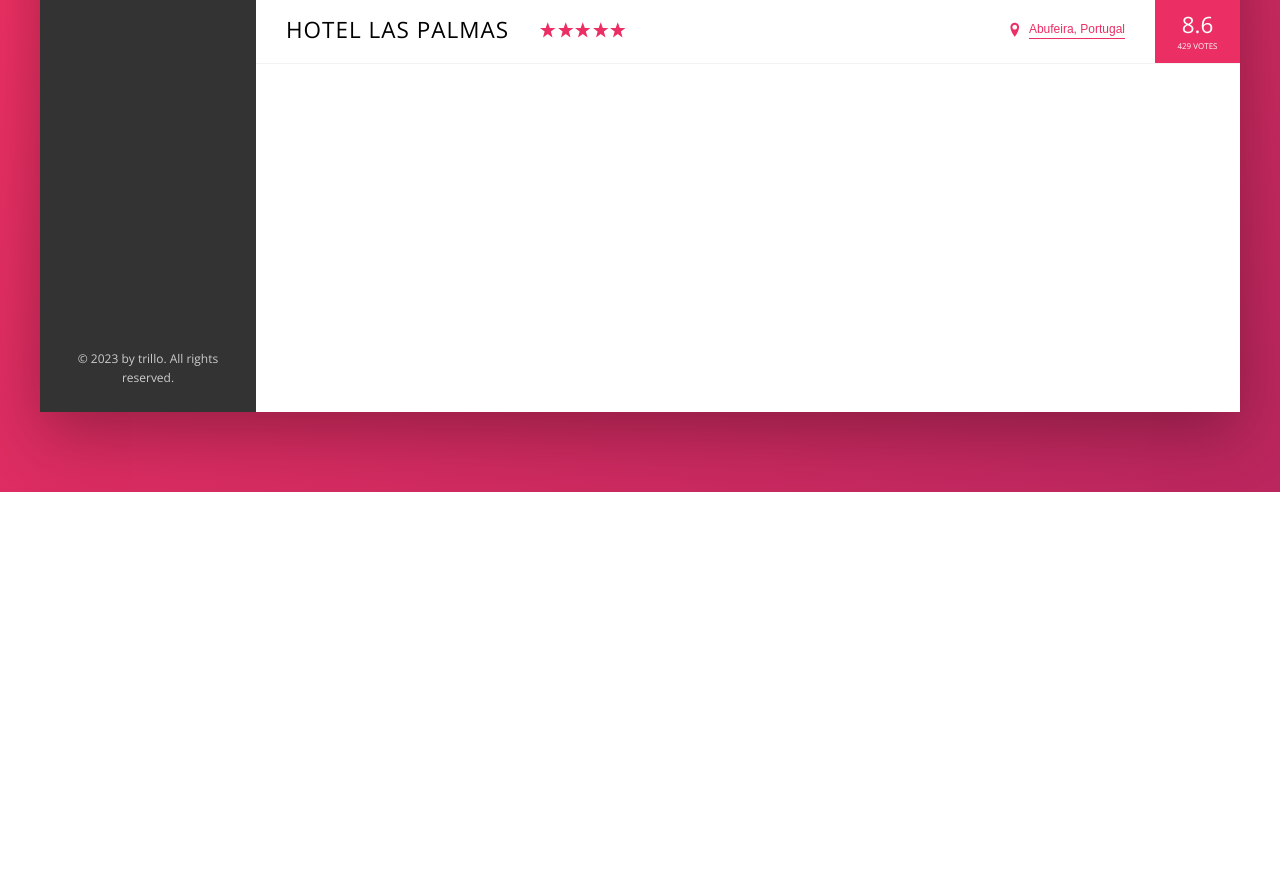
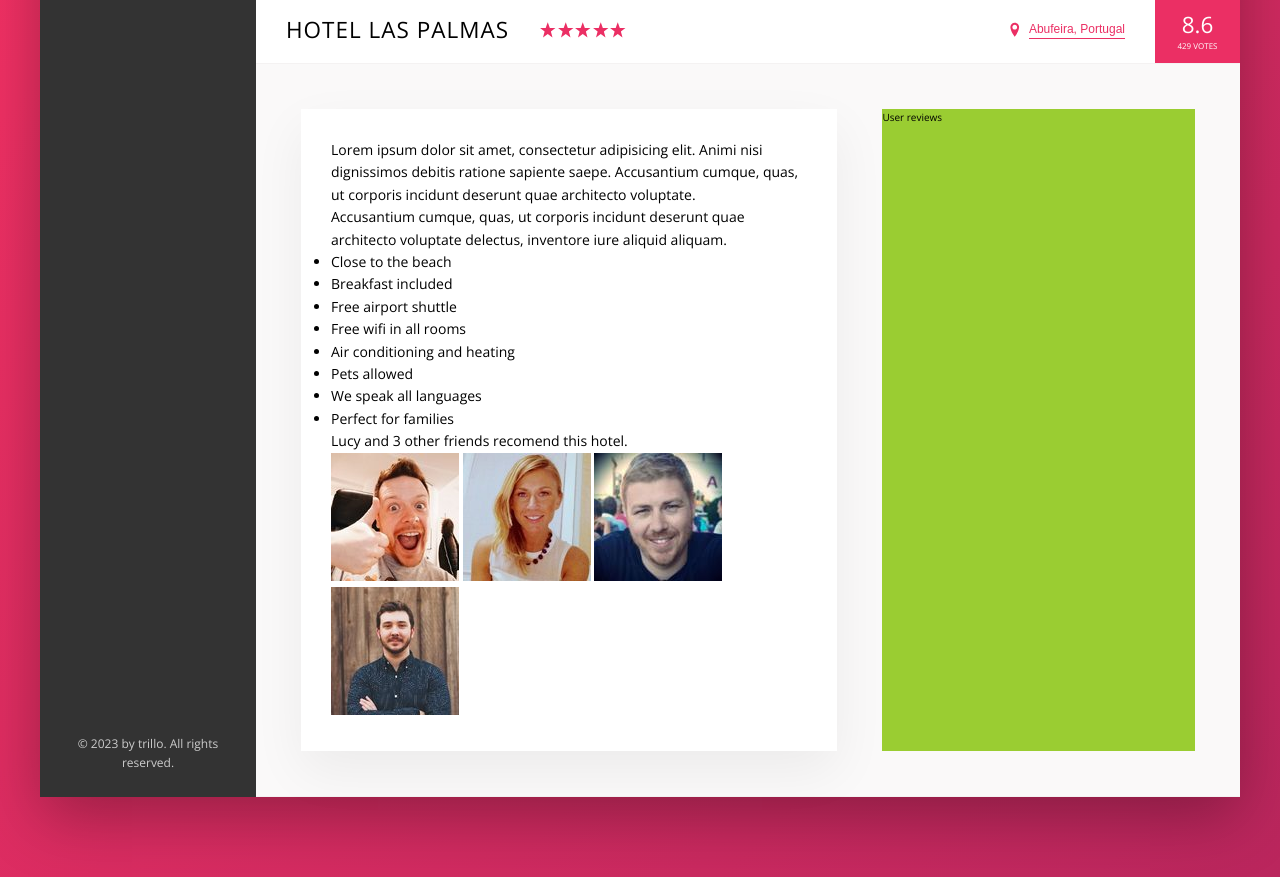
Before and after one commit to Rfigueroa2317/Trillo, a website: page index.html in a window 1280 px wide. Shown: the part 538-1415 px from the top of the page. Before the commit the page ends 1030 px from the top, so only its background shows below. Drawn offline with nearby package versions, Linux system fonts and the light colour scheme.

Commit message:
working on the description section

```diff
--- a/index.html
+++ b/index.html
@@ -152,6 +152,44 @@
               <div class="overview__rating-count">429 votes</div>
             </div>
           </div>
+
+          <div class="detail">
+            <div class="description">
+              <p class="paragraph">
+                Lorem ipsum dolor sit amet, consectetur adipisicing elit. Animi
+                nisi dignissimos debitis ratione sapiente saepe. Accusantium
+                cumque, quas, ut corporis incidunt deserunt quae architecto
+                voluptate.
+              </p>
+              <p class="paragraph">
+                Accusantium cumque, quas, ut corporis incidunt deserunt quae
+                architecto voluptate delectus, inventore iure aliquid aliquam.
+              </p>
+              <ul class="list">
+                <li class="list__item">Close to the beach</li>
+                <li class="list__item">Breakfast included</li>
+                <li class="list__item">Free airport shuttle</li>
+                <li class="list__item">Free wifi in all rooms</li>
+                <li class="list__item">Air conditioning and heating</li>
+                <li class="list__item">Pets allowed</li>
+                <li class="list__item">We speak all languages</li>
+                <li class="list__item">Perfect for families</li>
+              </ul>
+              <div class="recommend">
+                <div class="recommend__count">
+                  Lucy and 3 other friends recomend this hotel.
+                </div>
+                <div class="recommend__friends">
+                  <img src="img/user-1.jpg" alt="1" class="recommend__photo">
+                  <img src="img/user-2.jpg" alt="2" class="recommend__photo">
+                  <img src="img/user-3.jpg" alt="3" class="recommend__photo">
+                  <img src="img/user-4.jpg" alt="4" class="recommend__photo">
+                </div>
+              </div>
+            </div>
+
+            <div class="user-reviews">User reviews</div>
+          </div>
         </main>
       </div>
     </div>
--- a/sass/_base.scss
+++ b/sass/_base.scss
@@ -13,6 +13,9 @@
     --color-grey-dark-3: #999;
 
     --shadow-dark: 0 2rem 6rem rgba(0, 0, 0, 0.3);
+    --shadow-light: 0 2rem 5rem rgba(0,0,0,.06);
+
+    --line: 1px solid var(--color-grey-light-2);
   }
 
   * {
--- a/sass/_components.scss
+++ b/sass/_components.scss
@@ -197,7 +197,7 @@
 .overview {
   display: flex;
   align-items: center;
-  border-bottom: 1px solid var(--color-grey-light-2);
+  border-bottom: var(--line);
 
   &__heading {
     font-size: 2.25rem;
--- a/sass/_layout.scss
+++ b/sass/_layout.scss
@@ -33,7 +33,27 @@
 
 .hotel-view {
   background-color: #fff;
-  height: 80rem;
 
   flex: 1;
 }
+
+.detail {
+  display: flex;
+  padding: 4.5rem;
+  background-color: var(--color-grey-light-1);
+  border-bottom: var(--line);
+}
+
+.description {
+  font-size: 1.4rem;
+  background-color: #fff;
+  box-shadow: var(--shadow-light);
+  padding: 3rem;
+  flex: 0 0 60%;
+  margin-right: 4.5rem;
+}
+
+.user-reviews {
+  background-color: yellowgreen;
+  flex: 1;
+}
```
Also changed, not shown: css/style.css.
